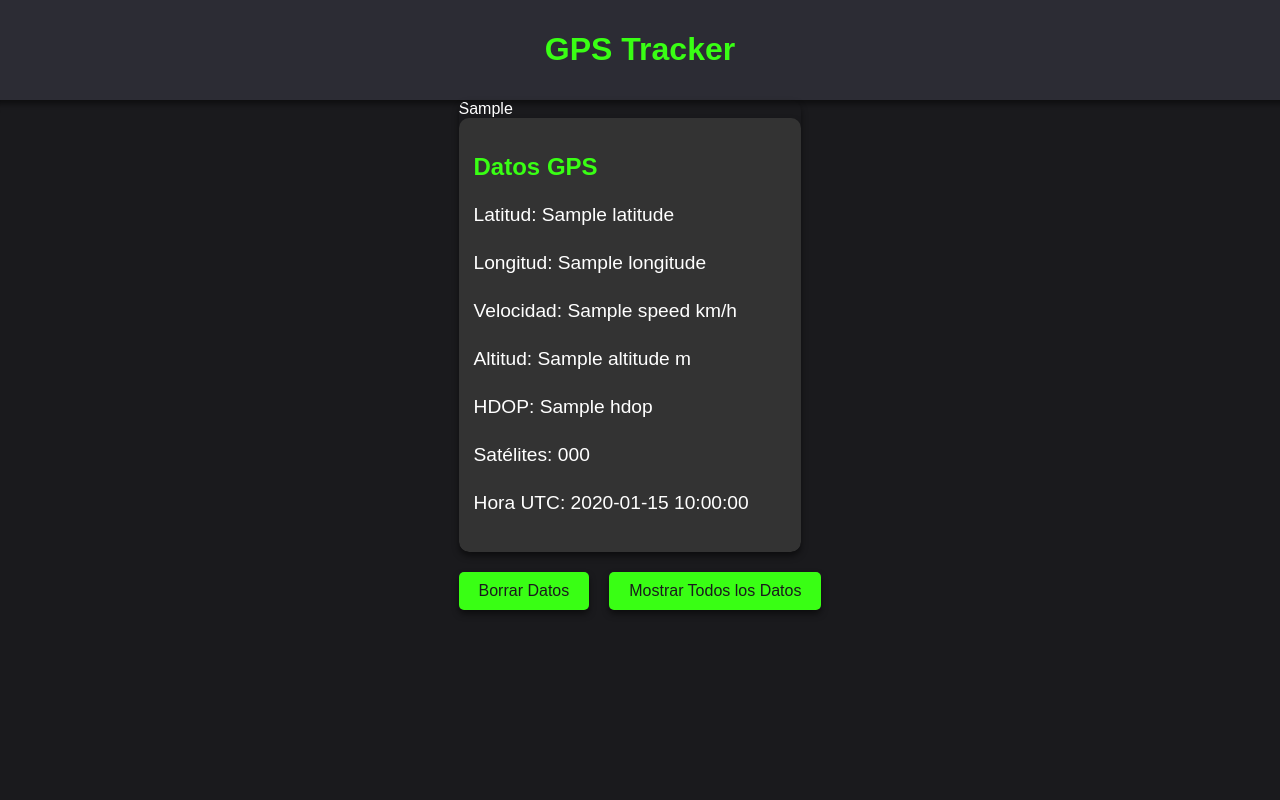
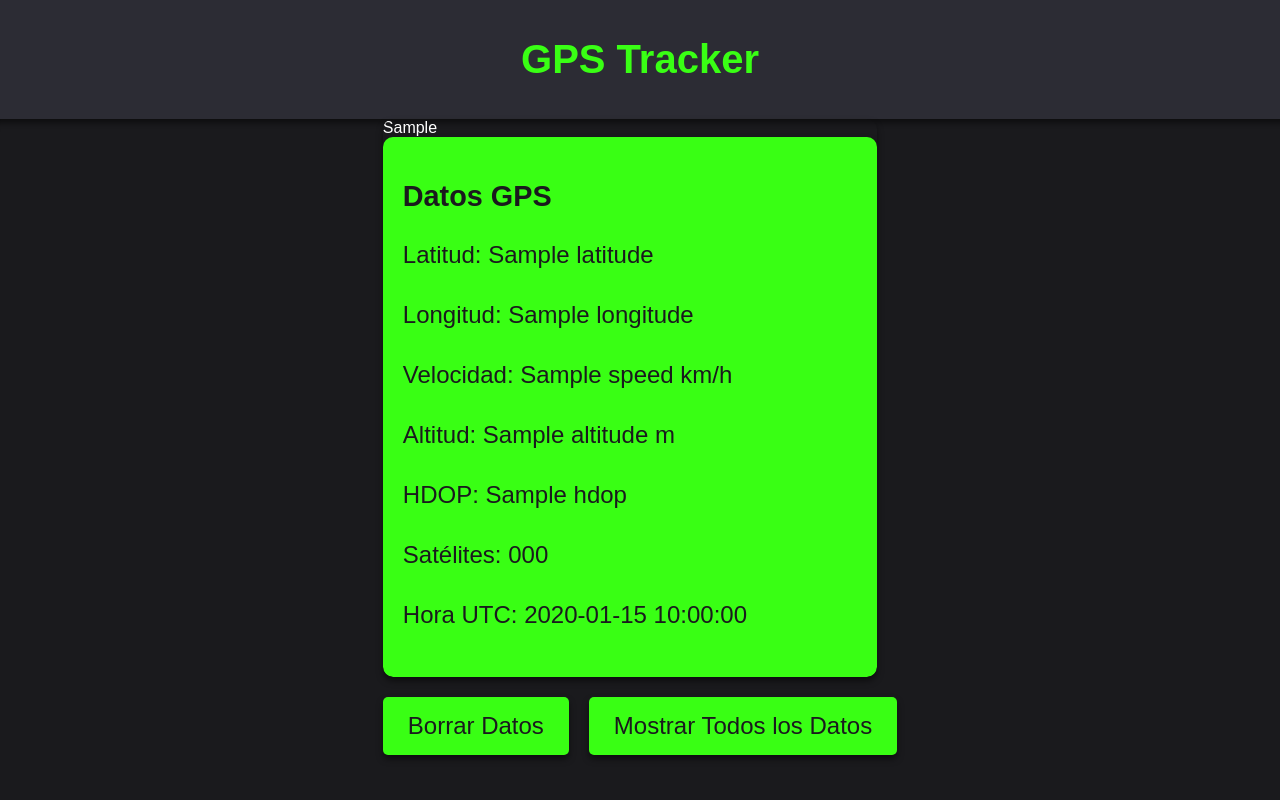
Before and after one commit to raymundosoto/App-web-Tracker-GPS-con-ESP32-y-modulo-NEO-6M-0-001-en-flask-y-mapas-de-Folium-, a Flask app: template templates/index.html in a window 1280 px wide. Run offline with Flask 2, Linux system fonts and the light colour scheme; the template is opened without the code that fills it: most values are stand-ins (such as "Sample title", 1, 10 or a date in 2020).

Commit message:
Update styles.css

```diff
--- a/static/styles.css
+++ b/static/styles.css
@@ -19,7 +19,7 @@ header {
 
 h1 {
     color: #39ff14; /* Verde neon */
-    font-size: 2em;
+    font-size: 2.5em; /* Aumenté el tamaño del título */
 }
 
 .content {
@@ -39,18 +39,20 @@ h1 {
 
 .info-container {
     flex: 1;
-    background-color: #333; /* Fondo gris oscuro para los datos */
-    padding: 15px;
+    background-color: #39ff14; /* Fondo verde neon */
+    padding: 20px;
     border-radius: 10px;
     box-shadow: 0px 4px 6px rgba(0, 0, 0, 0.5);
+    color: #1a1a1d; /* Letra de color oscuro para que sea legible */
 }
 
 h2 {
-    color: #39ff14; /* Verde neon */
+    font-size: 1.8em; /* Título más grande */
+    color: #1a1a1d; /* Texto oscuro en los títulos */
 }
 
 p {
-    font-size: 1.2em;
+    font-size: 1.5em; /* Aumenté el tamaño de la letra */
     line-height: 1.5;
 }
 
@@ -58,15 +60,17 @@ p {
     margin-top: 20px;
     display: flex;
     gap: 20px;
+    justify-content: center;
+    width: 100%;
 }
 
 button {
-    padding: 10px 20px;
+    padding: 15px 25px; /* Botones más grandes */
     border: none;
     border-radius: 5px;
     background-color: #39ff14; /* Verde neon */
     color: #1a1a1d;
-    font-size: 1em;
+    font-size: 1.5em; /* Aumenté el tamaño de la letra de los botones */
     cursor: pointer;
     box-shadow: 0px 4px 6px rgba(0, 0, 0, 0.5);
     transition: transform 0.2s, background-color 0.2s;
```
